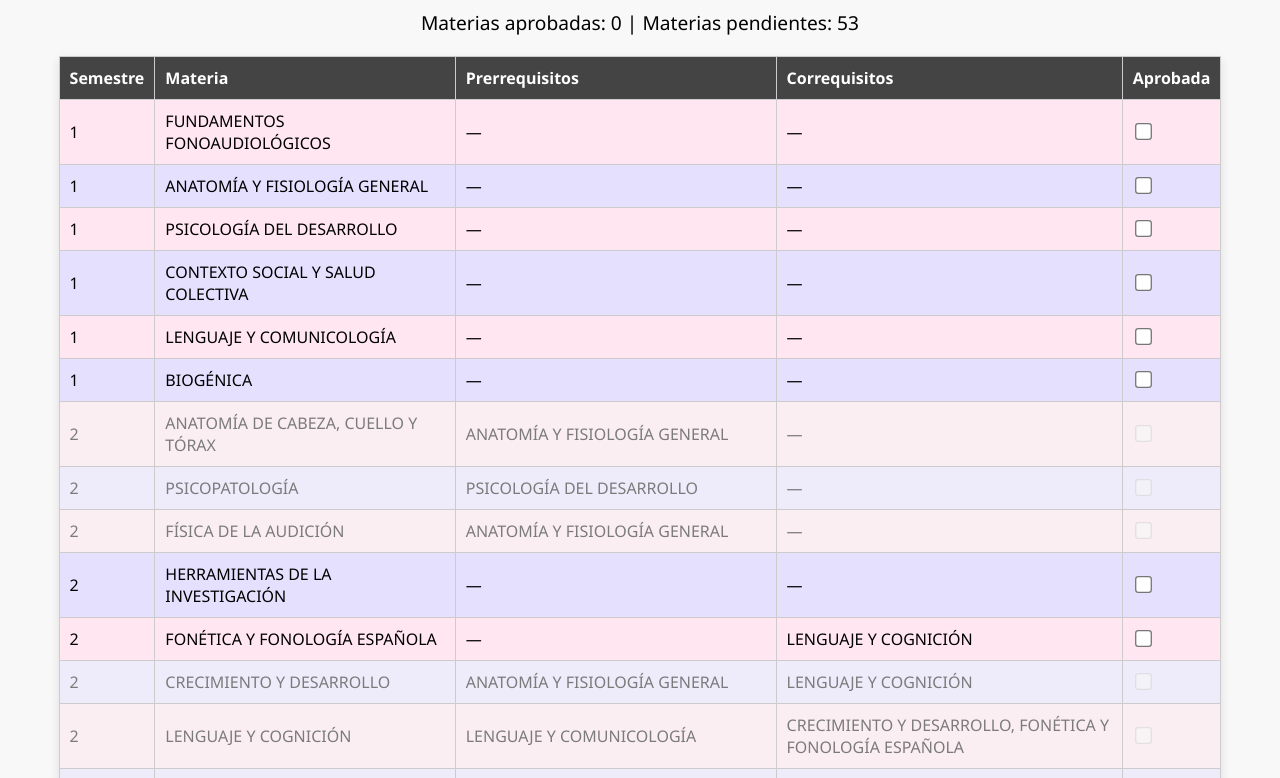
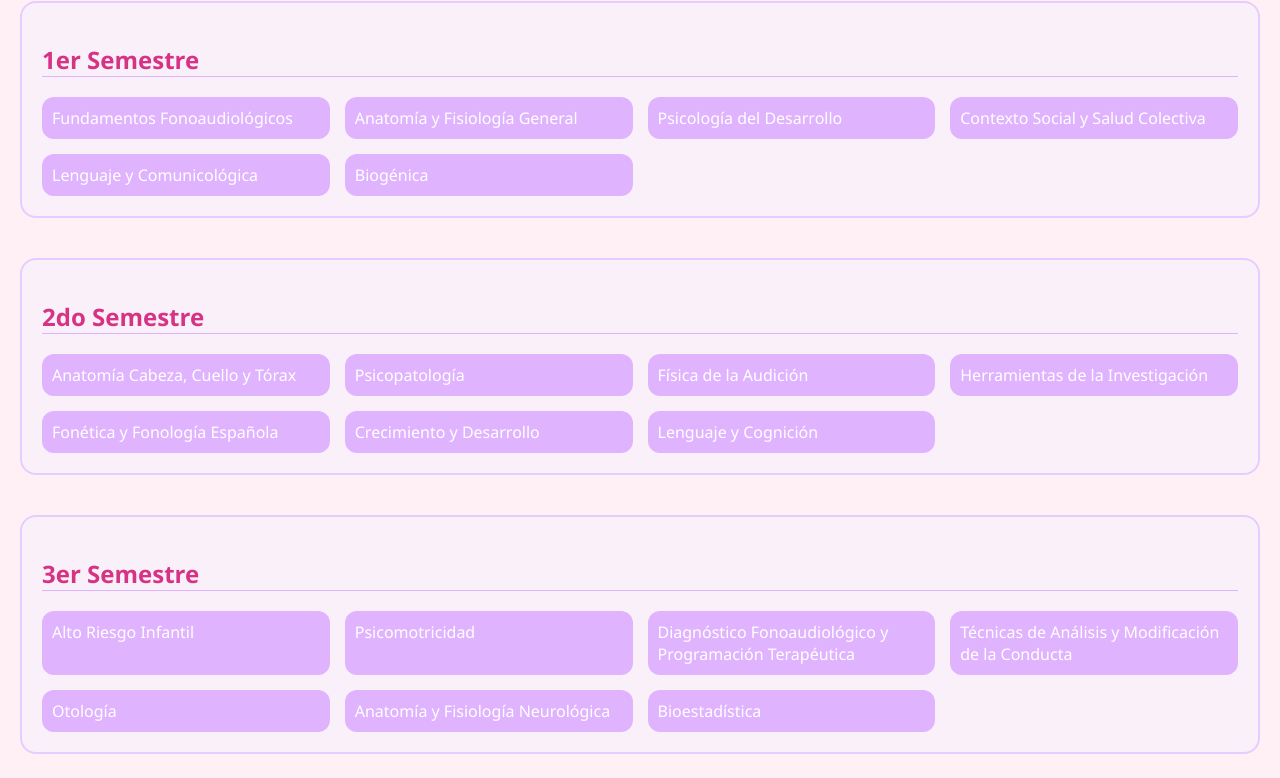
Before and after one commit to Beatriz2903-17/Malla-Curricular-Fonoaudiologia, a plain HTML site: page index.html in a window 1280 px wide. Shown: the part 105-883 px from the top of the page. Drawn offline with Linux system fonts and the light colour scheme.

Commit message:
Actualizar index.html

```diff
--- a/index.html
+++ b/index.html
@@ -1,191 +1,161 @@
 <!DOCTYPE html>
 <html lang="es">
 <head>
-  <meta charset="UTF-8" />
-  <meta name="viewport" content="width=device-width, initial-scale=1.0" />
+  <meta charset="UTF-8">
+  <meta name="viewport" content="width=device-width, initial-scale=1.0">
   <title>Malla Curricular Fonoaudiología</title>
   <style>
     body {
       font-family: 'Segoe UI', sans-serif;
-      background-color: #f8f8f8;
+      background-color: #fff0f5;
+      margin: 0;
       padding: 20px;
     }
     h1 {
       text-align: center;
-      color: #444;
+      color: #a64ca6;
     }
-    table {
-      width: 95%;
-      margin: 20px auto;
-      border-collapse: collapse;
-      box-shadow: 0 4px 10px rgba(0,0,0,0.1);
+    .semestre {
+      margin-bottom: 40px;
+      border: 2px solid #e6ccff;
+      border-radius: 16px;
+      padding: 20px;
+      background-color: #faf0fa;
     }
-    th, td {
-      border: 1px solid #ccc;
+    .semestre h2 {
+      color: #d63384;
+      border-bottom: 1px solid #e0b3ff;
+    }
+    .materias {
+      display: grid;
+      grid-template-columns: repeat(auto-fill, minmax(240px, 1fr));
+      gap: 15px;
+      margin-top: 20px;
+    }
+    .materia {
+      background-color: #e0b3ff;
+      border-radius: 12px;
       padding: 10px;
-      text-align: left;
+      cursor: pointer;
+      transition: transform 0.2s ease, background-color 0.2s ease;
+      color: white;
+      font-weight: 500;
     }
-    th {
-      background-color: #444;
-      color: white;
+    .materia:hover {
+      transform: scale(1.05);
+      background-color: #cc99ff;
     }
-    tbody tr:nth-child(odd) {
-      background-color: #ffe6f0; /* rosa */
+    .previo {
+      background-color: #ffc2d1 !important;
     }
-    tbody tr:nth-child(even) {
-      background-color: #e6e0ff; /* lila */
+    .correquisito {
+      background-color: #ffdfba !important;
     }
-    tbody tr.disabled {
-      opacity: 0.5;
-    }
-    input[type="checkbox"] {
-      transform: scale(1.3);
-      cursor: pointer;
-    }
-    .contador {
-      text-align: center;
-      font-size: 1.2em;
-      margin: 20px auto;
+    .prerequisito {
+      background-color: #bae1ff !important;
     }
   </style>
 </head>
 <body>
-
   <h1>Malla Curricular Fonoaudiología</h1>
 
-<div class="contador">
-  Materias aprobadas: <span id="aprobadas">0</span> | Materias pendientes: <span id="pendientes">0</span>
+  <div class="semestre">
+    <h2>1er Semestre</h2>
+    <div class="materias">
+      <div class="materia" id="fund_fono">Fundamentos Fonoaudiológicos</div>
+      <div class="materia" id="anat_gen">Anatomía y Fisiología General</div>
+      <div class="materia" id="psico_des">Psicología del Desarrollo</div>
+      <div class="materia" id="contexto_salud">Contexto Social y Salud Colectiva</div>
+      <div class="materia" id="lenguaje_com">Lenguaje y Comunicológica</div>
+      <div class="materia" id="biogenica">Biogénica</div>
+    </div>
   </div>
 
-<table>
-  <thead>
-    <tr>
-      <th>Semestre</th>
-      <th>Materia</th>
-      <th>Prerrequisitos</th>
-      <th>Correquisitos</th>
-      <th>Aprobada</th>
-    </tr>
-  </thead>
-  <tbody id="tabla-materias">
-  </tbody>
-</table>
+  <div class="semestre">
+    <h2>2do Semestre</h2>
+    <div class="materias">
+      <div class="materia" id="anat_cabeza">Anatomía Cabeza, Cuello y Tórax</div>
+      <div class="materia" id="psicopato">Psicopatología</div>
+      <div class="materia" id="fisica_aud">Física de la Audición</div>
+      <div class="materia" id="investigacion">Herramientas de la Investigación</div>
+      <div class="materia" id="fonetica">Fonética y Fonología Española</div>
+      <div class="materia" id="crecimiento">Crecimiento y Desarrollo</div>
+      <div class="materia" id="lenguaje_cog">Lenguaje y Cognición</div>
+    </div>
+  </div>
+
+  <div class="semestre">
+    <h2>3er Semestre</h2>
+    <div class="materias">
+      <div class="materia" id="alto_riesgo">Alto Riesgo Infantil</div>
+      <div class="materia" id="psicomotricidad">Psicomotricidad</div>
+      <div class="materia" id="diag_prog">Diagnóstico Fonoaudiológico y Programación Terapéutica</div>
+      <div class="materia" id="modif_conducta">Técnicas de Análisis y Modificación de la Conducta</div>
+      <div class="materia" id="otologia">Otología</div>
+      <div class="materia" id="anat_neuro">Anatomía y Fisiología Neurológica</div>
+      <div class="materia" id="bioestadistica">Bioestadística</div>
+    </div>
+  </div>
+
+  <div class="semestre">
+    <h2>4to Semestre</h2>
+    <div class="materias">
+      <div class="materia" id="pract_eval">Práctica: Evaluación Fonoaudiológica del Habla y Lenguaje en Población Infantil</div>
+      <div class="materia" id="neuro_inf_adul">Neurología Infantil y del Adulto</div>
+      <div class="materia" id="pat_habla">Patologías del Habla, Deglución y su Rehabilitación</div>
+      <div class="materia" id="audiolab">Audiología y Laberintología</div>
+      <div class="materia" id="odonto">Odontoestomatología</div>
+      <div class="materia" id="terap_cog">Terapéutica en Trastornos Cognitivos y Sensoriales</div>
+      <div class="materia" id="salud_pub1">Salud Pública I</div>
+    </div>
+  </div>
 
   <script>
-const materias = [
-  {sem: 1, nombre: "FUNDAMENTOS FONOAUDIOLÓGICOS"},
-  {sem: 1, nombre: "ANATOMÍA Y FISIOLOGÍA GENERAL"},
-  {sem: 1, nombre: "PSICOLOGÍA DEL DESARROLLO"},
-  {sem: 1, nombre: "CONTEXTO SOCIAL Y SALUD COLECTIVA"},
-  {sem: 1, nombre: "LENGUAJE Y COMUNICOLOGÍA"},
-  {sem: 1, nombre: "BIOGÉNICA"},
+    const PREREQUISITOS = {
+      anat_gen: ["anat_cabeza", "fisica_aud", "crecimiento"],
+      psico_des: ["psicopato"],
+      lenguaje_com: ["lenguaje_cog"],
+      crecimiento: ["alto_riesgo", "psicomotricidad", "diag_prog", "modif_conducta"],
+      lenguaje_cog: ["diag_prog"],
+      anat_cabeza: ["otologia", "anat_neuro"],
+      fisica_aud: ["otologia"],
+      investigacion: ["bioestadistica"],
+      anat_neuro: ["neuro_inf_adul", "pat_habla", "terap_cog"],
+      diag_prog: ["pract_eval", "pat_habla"],
+      alto_riesgo: ["audiolab", "terap_cog"],
+      otologia: ["audiolab"],
+      bioestadistica: ["salud_pub1"]
+    };
 
-  {sem: 2, nombre: "ANATOMÍA DE CABEZA, CUELLO Y TÓRAX", pre: ["ANATOMÍA Y FISIOLOGÍA GENERAL"]},
-  {sem: 2, nombre: "PSICOPATOLOGÍA", pre: ["PSICOLOGÍA DEL DESARROLLO"]},
-  {sem: 2, nombre: "FÍSICA DE LA AUDICIÓN", pre: ["ANATOMÍA Y FISIOLOGÍA GENERAL"]},
-  {sem: 2, nombre: "HERRAMIENTAS DE LA INVESTIGACIÓN"},
-  {sem: 2, nombre: "FONÉTICA Y FONOLOGÍA ESPAÑOLA", cor: ["LENGUAJE Y COGNICIÓN"]},
-  {sem: 2, nombre: "CRECIMIENTO Y DESARROLLO", pre: ["ANATOMÍA Y FISIOLOGÍA GENERAL"], cor: ["LENGUAJE Y COGNICIÓN"]},
-  {sem: 2, nombre: "LENGUAJE Y COGNICIÓN", pre: ["LENGUAJE Y COMUNICOLOGÍA"], cor: ["CRECIMIENTO Y DESARROLLO", "FONÉTICA Y FONOLOGÍA ESPAÑOLA"]},
+    const CORREQUISITOS = {
+      lenguaje_cog: ["fonetica", "crecimiento"],
+      crecimiento: ["lenguaje_cog", "fonetica"],
+      fonetica: ["lenguaje_cog"],
+      alto_riesgo: ["anat_neuro"],
+      psicomotricidad: ["modif_conducta"],
+      modif_conducta: ["psicomotricidad"],
+      pract_eval: ["neuro_inf_adul", "pat_habla"],
+      neuro_inf_adul: ["pract_eval"],
+      pat_habla: ["pract_eval"]
+    };
 
-  {sem: 3, nombre: "ALTO RIESGO INFANTIL", pre: ["CRECIMIENTO Y DESARROLLO"], cor: ["ANATOMÍA Y FISIOLOGÍA NEUROLÓGICA"]},
-  {sem: 3, nombre: "PSICOMOTRICIDAD", pre: ["CRECIMIENTO Y DESARROLLO"], cor: ["TÉCNICA DE ANÁLISIS Y MODIFICACIÓN DE LA CONDUCTA"]},
-  {sem: 3, nombre: "DIAGNOSTICO FONOAUDIOLÓGICO Y PROGRAMACIÓN TERAPÉUTICA", pre: ["LENGUAJE Y COGNICIÓN", "CRECIMIENTO Y DESARROLLO"]},
-  {sem: 3, nombre: "TÉCNICA DE ANÁLISIS Y MODIFICACIÓN DE LA CONDUCTA", pre: ["CRECIMIENTO Y DESARROLLO"], cor: ["PSICOMOTRICIDAD"]},
-  {sem: 3, nombre: "OTOLOGÍA", pre: ["ANATOMÍA DE CABEZA, CUELLO Y TÓRAX", "FÍSICA DE LA AUDICIÓN"]},
-  {sem: 3, nombre: "ANATOMÍA Y FISIOLOGÍA NEUROLÓGICA", pre: ["ANATOMÍA DE CABEZA, CUELLO Y TÓRAX"], cor: ["ALTO RIESGO INFANTIL"]},
-  {sem: 3, nombre: "BIOESTADÍSTICA", pre: ["HERRAMIENTAS DE LA INVESTIGACIÓN"]},
-
-  {sem: 4, nombre: "PRÁCTICA SERV. COMUNIDAD. EVALUACION FONOAUDIOLOGICA", pre: ["DIAGNOSTICO FONOAUDIOLÓGICO Y PROGRAMACIÓN TERAPÉUTICA"], cor: ["PATOLOGÍAS DEL HABLA, DEGLUCIÓN Y SU REHABILITACIÓN", "NEUROLOGÍA INFANTIL Y DEL ADULTO"]},
-  {sem: 4, nombre: "NEUROLOGÍA INFANTIL Y DEL ADULTO", pre: ["ANATOMÍA Y FISIOLOGÍA NEUROLÓGICA"], cor: ["PRÁCTICA SERV. COMUNIDAD. EVALUACION FONOAUDIOLOGICA"]},
-  {sem: 4, nombre: "PATOLOGÍAS DEL HABLA, DEGLUCIÓN Y SU REHABILITACIÓN", pre: ["DIAGNOSTICO FONOAUDIOLÓGICO Y PROGRAMACIÓN TERAPÉUTICA", "ANATOMÍA Y FISIOLOGÍA NEUROLÓGICA"], cor: ["PRÁCTICA SERV. COMUNIDAD. EVALUACION FONOAUDIOLOGICA"]},
-  {sem: 4, nombre: "AUDIOLOGÍA Y LABERINTOLOGÍA", pre: ["ALTO RIESGO INFANTIL", "OTOLOGÍA"]},
-  {sem: 4, nombre: "ODONTOESTOMATOLOGÍA"},
-  {sem: 4, nombre: "TERAPÉUTICA FONOAUDIOLÓGICA EN TRASTORNOS COGNITIVOS Y SENSORIALES", pre: ["ALTO RIESGO INFANTIL"]},
-  {sem: 4, nombre: "SALUD PÚBLICA I", pre: ["BIOESTADÍSTICA"]},
-
-  {sem: 5, nombre: "INTERVENCIÓN FONOAUDIOLÓGICA I", pre: ["PRÁCTICA SERV. COMUNIDAD. EVALUACION FONOAUDIOLOGICA"], cor: ["PATOLOGÍAS DEL LENGUAJE Y SU REHABILITACIÓN", "AUDIOLOGÍA Y LABERINTOLOGÍA PATOLOGICA", "EVALUACIÓN Y DIAGNÓSTICO DE LA VOZ"]},
-  {sem: 5, nombre: "PATOLOGÍAS DEL LENGUAJE Y SU REHABILITACIÓN", pre: ["NEUROLOGÍA INFANTIL Y DEL ADULTO", "PATOLOGÍAS DEL HABLA, DEGLUCIÓN Y SU REHABILITACIÓN"], cor: ["INTERVENCIÓN FONOAUDIOLÓGICA I"]},
-  {sem: 5, nombre: "AUDIOLOGÍA Y LABERINTOLOGÍA PATOLOGICA", pre: ["AUDIOLOGÍA Y LABERINTOLOGÍA", "NEUROLOGÍA INFANTIL Y DEL ADULTO"], cor: ["INTERVENCIÓN FONOAUDIOLÓGICA I"]},
-  {sem: 5, nombre: "TERAPÉUTICA FONOAUDIOLÓGICA EN TRASTORNOS NEUROMOTORES", pre: ["TERAPÉUTICA FONOAUDIOLÓGICA EN TRASTORNOS COGNITIVOS Y SENSORIALES", "NEUROLOGÍA INFANTIL Y DEL ADULTO"]},
-  {sem: 5, nombre: "EVALUACIÓN Y DIAGNÓSTICO DE LA VOZ", pre: ["NEUROLOGÍA INFANTIL Y DEL ADULTO", "PATOLOGÍAS DEL HABLA, DEGLUCIÓN Y SU REHABILITACIÓN"], cor: ["INTERVENCIÓN FONOAUDIOLÓGICA I"]},
-  {sem: 5, nombre: "GERIATRÍA Y GERONTOLOGÍA", pre: ["NEUROLOGÍA INFANTIL Y DEL ADULTO"]},
-  {sem: 5, nombre: "SALUD PÚBLICA II", pre: ["SALUD PÚBLICA I"]},
-
-  {sem: 6, nombre: "RELACIÓN DE LA CLÍNICA CON LA TERAPÉUTICA FONOAUDIOLÓGICA I", pre: ["INTERVENCIÓN FONOAUDIOLÓGICA I"], cor: ["INTERVENCIÓN FONOAUDIOLÓGICA II"]},
-  {sem: 6, nombre: "TERAPÉUTICA FONOAUDIOLÓGICA EN MALFORMACIONES OROFACIALES", pre: ["EVALUACIÓN Y DIAGNÓSTICO DE LA VOZ"]},
-  {sem: 6, nombre: "METODOLOGÍA DE LA INVESTIGACIÓN I", pre: ["SALUD PÚBLICA II"]},
-  {sem: 6, nombre: "INTERVENCIÓN FONOAUDIOLÓGICA II", pre: ["INTERVENCIÓN FONOAUDIOLÓGICA I"], cor: ["TERAPIA Y REHABILITACIÓN DE LA VOZ", "AUDIOPRÓTESIS...", "RELACIÓN DE LA CLÍNICA CON LA TERAPÉUTICA FONOAUDIOLÓGICA I"]},
-  {sem: 6, nombre: "TERAPIA Y REHABILITACIÓN DE LA VOZ", pre: ["EVALUACIÓN Y DIAGNÓSTICO DE LA VOZ"], cor: ["INTERVENCIÓN FONOAUDIOLÓGICA II"]},
-  {sem: 6, nombre: "AUDIOPRÓTESIS, SISTEMAS IMPLANTABLES E INTERVENCIÓN AUDITIVO VERBAL", pre: ["AUDIOLOGÍA Y LABERINTOLOGÍA PATOLOGICA"], cor: ["INTERVENCIÓN FONOAUDIOLÓGICA II"]},
-
-  {sem: 7, nombre: "ADMINISTRACIÓN FONOAUDIOLÓGICA"},
-  {sem: 7, nombre: "INTERVENCIÓN FONOAUDIOLÓGICA III", pre: ["INTERVENCIÓN FONOAUDIOLÓGICA II"], cor: ["RELACIÓN DE LA CLÍNICA CON LA TERAPÉUTICA FONOAUDIOLÓGICA II", "ANÁLISIS ACÚSTICO DE LA VOZ"]},
-  {sem: 7, nombre: "ANÁLISIS ACÚSTICO DE LA VOZ", pre: ["TERAPIA Y REHABILITACIÓN DE LA VOZ"], cor: ["INTERVENCIÓN FONOAUDIOLÓGICA III"]},
-  {sem: 7, nombre: "METODOLOGÍA DE LA INVESTIGACIÓN II", pre: ["METODOLOGÍA DE LA INVESTIGACIÓN I"]},
-  {sem: 7, nombre: "TÉCNICAS DIDÁCTICAS EN FONOAUDIOLOGÍA"},
-  {sem: 7, nombre: "TRASTORNOS DEL APRENDIZAJE", pre: ["INTERVENCIÓN FONOAUDIOLÓGICA II"]},
-  {sem: 7, nombre: "RELACIÓN DE LA CLÍNICA CON LA TERAPÉUTICA FONOAUDIOLÓGICA II", pre: ["RELACIÓN DE LA CLÍNICA CON LA TERAPÉUTICA FONOAUDIOLÓGICA I"], cor: ["INTERVENCIÓN FONOAUDIOLÓGICA III"]},
-
-  {sem: 8, nombre: "DIAGNÓSTICO E INTERVENCIÓN FONOAUDIOLÓGICA EN NIÑOS Y ADULTOS", pre: ["RELACIÓN DE LA CLÍNICA CON LA TERAPÉUTICA FONOAUDIOLÓGICA II", "INTERVENCIÓN FONOAUDIOLÓGICA III"], cor: ["ELABORACIÓN Y EJECUCIÓN TERAPÉUTICA"]},
-  {sem: 8, nombre: "ELABORACIÓN Y EJECUCIÓN TERAPÉUTICA FONOAUDIOLÓGICA", pre: ["RELACIÓN DE LA CLÍNICA CON LA TERAPÉUTICA FONOAUDIOLÓGICA II", "INTERVENCIÓN FONOAUDIOLÓGICA III"], cor: ["DIAGNÓSTICO E INTERVENCIÓN FONOAUDIOLÓGICA EN NIÑOS Y ADULTOS"]},
-  {sem: 8, nombre: "INTEGRACIÓN DE PROYECTO I", pre: ["METODOLOGÍA DE LA INVESTIGACIÓN II"]},
-
-  {sem: 9, nombre: "PROMOCIÓN Y PREVENCIÓN FONOAUDIOLÓGICA FAMILIAR Y COMUNITARIA", pre: ["DIAGNÓSTICO E INTERVENCIÓN FONOAUDIOLÓGICA EN NIÑOS Y ADULTOS"]},
-  {sem: 9, nombre: "PRÁCTICAS LABORALES EN CENTROS DE SALUD Y HOSPITALES II", pre: ["ELABORACIÓN Y EJECUCIÓN TERAPÉUTICA FONOAUDIOLÓGICA"]},
-  {sem: 9, nombre: "INTEGRACIÓN DE PROYECTO II", pre: ["INTEGRACIÓN DE PROYECTO I"]}
-];
-
-const tabla = document.getElementById("tabla-materias");
-
-materias.forEach(m => {
-  const tr = document.createElement("tr");
-  tr.dataset.materia = m.nombre;
-  tr.dataset.prerrequisitos = m.pre ? m.pre.join(",") : "";
-  tr.dataset.correquisitos = m.cor ? m.cor.join(",") : "";
-
-  tr.innerHTML = `
-    <td>${m.sem}</td>
-    <td>${m.nombre}</td>
-    <td>${m.pre ? m.pre.join(", ") : "—"}</td>
-    <td>${m.cor ? m.cor.join(", ") : "—"}</td>
-    <td><input type="checkbox" onchange="actualizarEstadoMaterias()"></td>
-  `;
-  tabla.appendChild(tr);
-});
-
-function actualizarEstadoMaterias() {
-  const filas = document.querySelectorAll("tbody tr");
-  const aprobadas = new Set();
-  filas.forEach(fila => {
-    const checkbox = fila.querySelector("input[type='checkbox']");
-    if (checkbox.checked) {
-      aprobadas.add(fila.dataset.materia);
+    document.querySelectorAll('.materia').forEach(el => {
+      el.addEventListener('click', () => {
+        document.querySelectorAll('.materia').forEach(m => m.classList.remove('previo','correquisito','prerequisito'));
+        const id = el.id;
+        Object.entries(PREREQUISITOS).forEach(([pre, dependientes]) => {
+          if (dependientes.includes(id)) {
+            document.getElementById(pre)?.classList.add('previo');
           }
         });
-
-  filas.forEach(fila => {
-    const checkbox = fila.querySelector("input[type='checkbox']");
-    const pre = fila.dataset.prerrequisitos ? fila.dataset.prerrequisitos.split(',').map(p => p.trim()) : [];
-    const preOk = pre.every(p => aprobadas.has(p));
-    if (preOk) {
-      checkbox.disabled = false;
-      fila.classList.remove("disabled");
-    } else {
-      checkbox.disabled = true;
-      checkbox.checked = false;
-      fila.classList.add("disabled");
+        if (CORREQUISITOS[id]) {
+          CORREQUISITOS[id].forEach(co => document.getElementById(co)?.classList.add('correquisito'));
+        }
+        if (PREREQUISITOS[id]) {
+          PREREQUISITOS[id].forEach(dep => document.getElementById(dep)?.classList.add('prerequisito'));
         }
       });
-
-  const total = filas.length;
-  const done = Array.from(filas).filter(f => f.querySelector("input").checked).length;
-  document.getElementById("aprobadas").textContent = done;
-  document.getElementById("pendientes").textContent = total - done;
-}
-
-window.onload = actualizarEstadoMaterias;
+    });
   </script>
-
 </body>
 </html>
```
Lines whose indentation alone changed are shown as unchanged.
